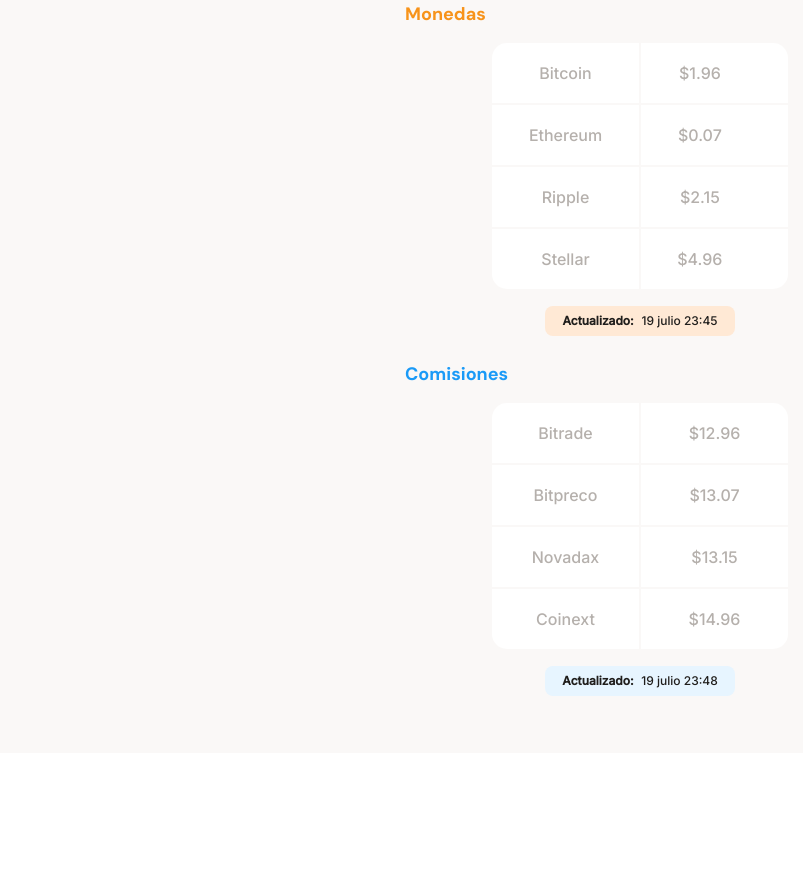
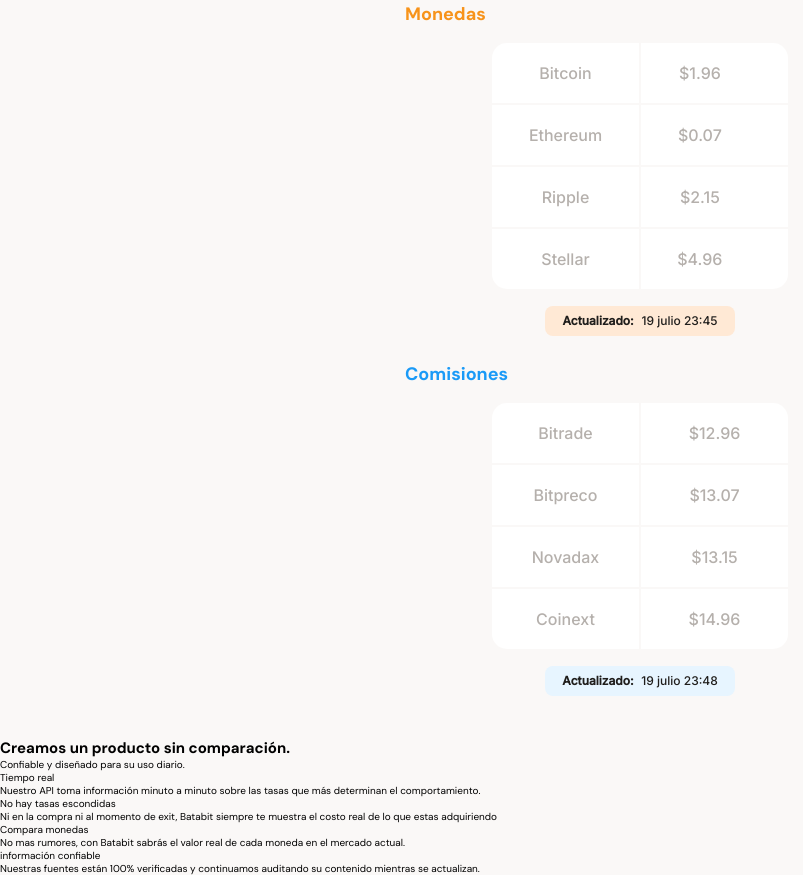
Before and after one commit to Santaka1882/batatabit, a plain HTML site: page index.html in a window 1280 px wide. Shown: the part 763-1638 px from the top of the page, without its empty margins (0-803 px from the left). Before the commit the page ends 1516 px from the top, so only its background shows below. Drawn offline with Linux system fonts and the light colour scheme.

Commit message:
Estructura base de la seccion de productos

```diff
--- a/css/style.css
+++ b/css/style.css
@@ -107,7 +107,7 @@ main {
     width: 100%;
     height: auto;
     padding-top: 80px;
-    padding-bottom: 30px;
+    padding-bottom: 15px;
     text-align: center;
     background-color: var(--off-white);
 }
--- a/index.html
+++ b/index.html
@@ -84,7 +84,43 @@
                 </div>
             </section>
         </section>
-        <section></section>
+        <section class="main__product-detail">
+            <span class="potato"></span>
+            <div class="product-detail--title">
+                <h2>Creamos un producto sin comparación.</h2>
+                <p>Confiable y diseñado para su uso diario.</p>
+            </div>
+            <section class="product-cards--container">
+                <article class="product-card">
+                    <span class="clock"></span>
+                    <p class="card-title">Tiempo real</p>
+                    <p class="card-body">
+                        Nuestro API toma información minuto a minuto sobre las tasas que más determinan el comportamiento.
+                    </p>
+                </article>
+                <article class="product-card">
+                    <span class="eye"></span>
+                    <p class="card-title">No hay tasas escondidas</p>
+                    <p class="card-body">
+                        Ni en la compra ni al momento de exit, Batabit siempre te muestra el costo real de lo que estas adquiriendo
+                    </p>
+                </article>
+                <article class="product-card">
+                    <span class="dollar"></span>
+                    <p class="card-title">Compara monedas</p>
+                    <p class="card-body">
+                        No mas rumores, con Batabit sabrás el valor real de cada moneda en el mercado actual.
+                    </p>
+                </article>
+                <article class="product-card">
+                    <span class="check"></span>
+                    <p class="card-title">información confiable</p>
+                    <p class="card-body">
+                        Nuestras fuentes están 100% verificadas y continuamos auditando su contenido mientras se actualizan.
+                    </p>
+                </article>
+            </section>
+        </section>
         <section></section>
         <section></section>
     </main>
```
